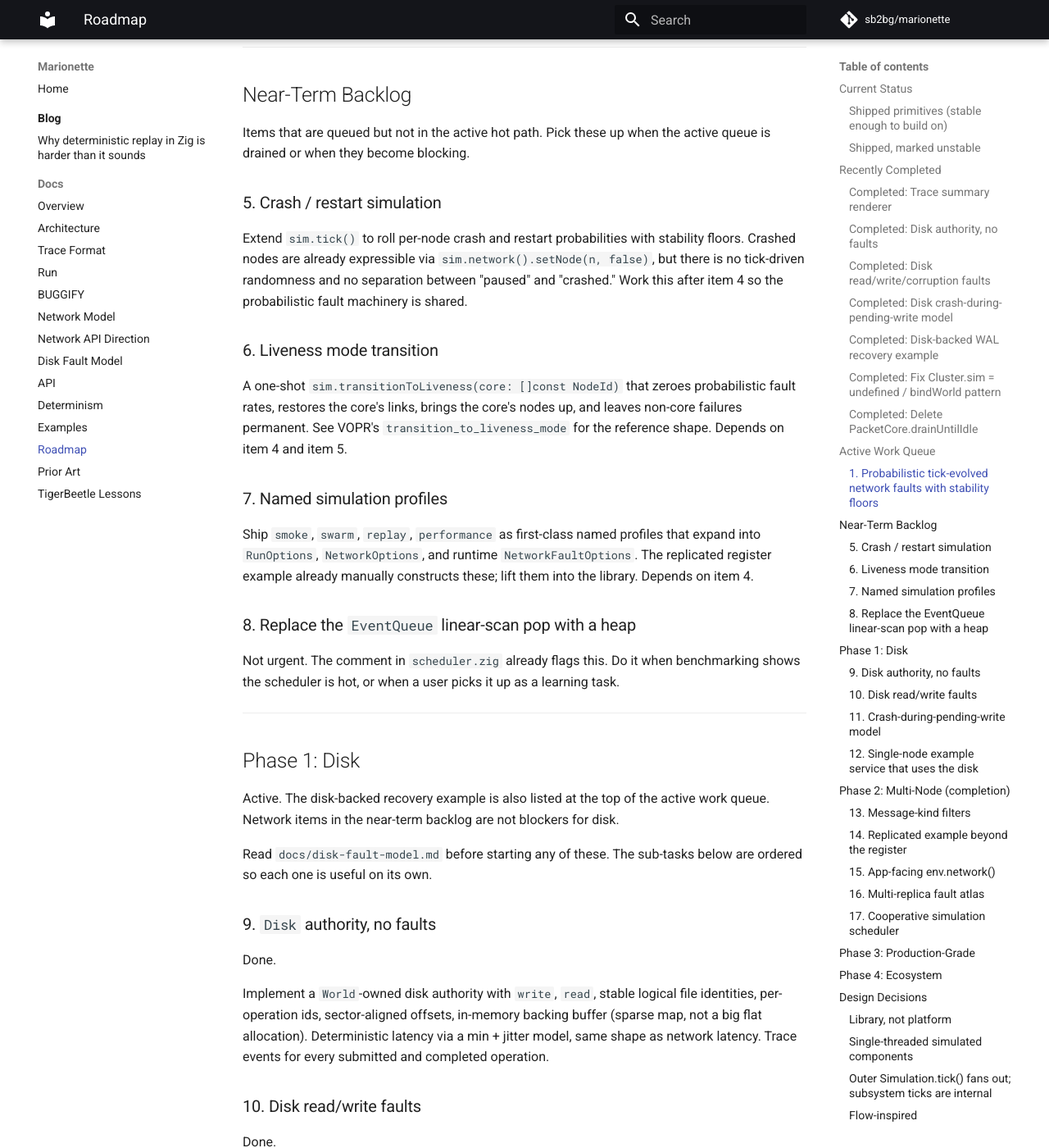
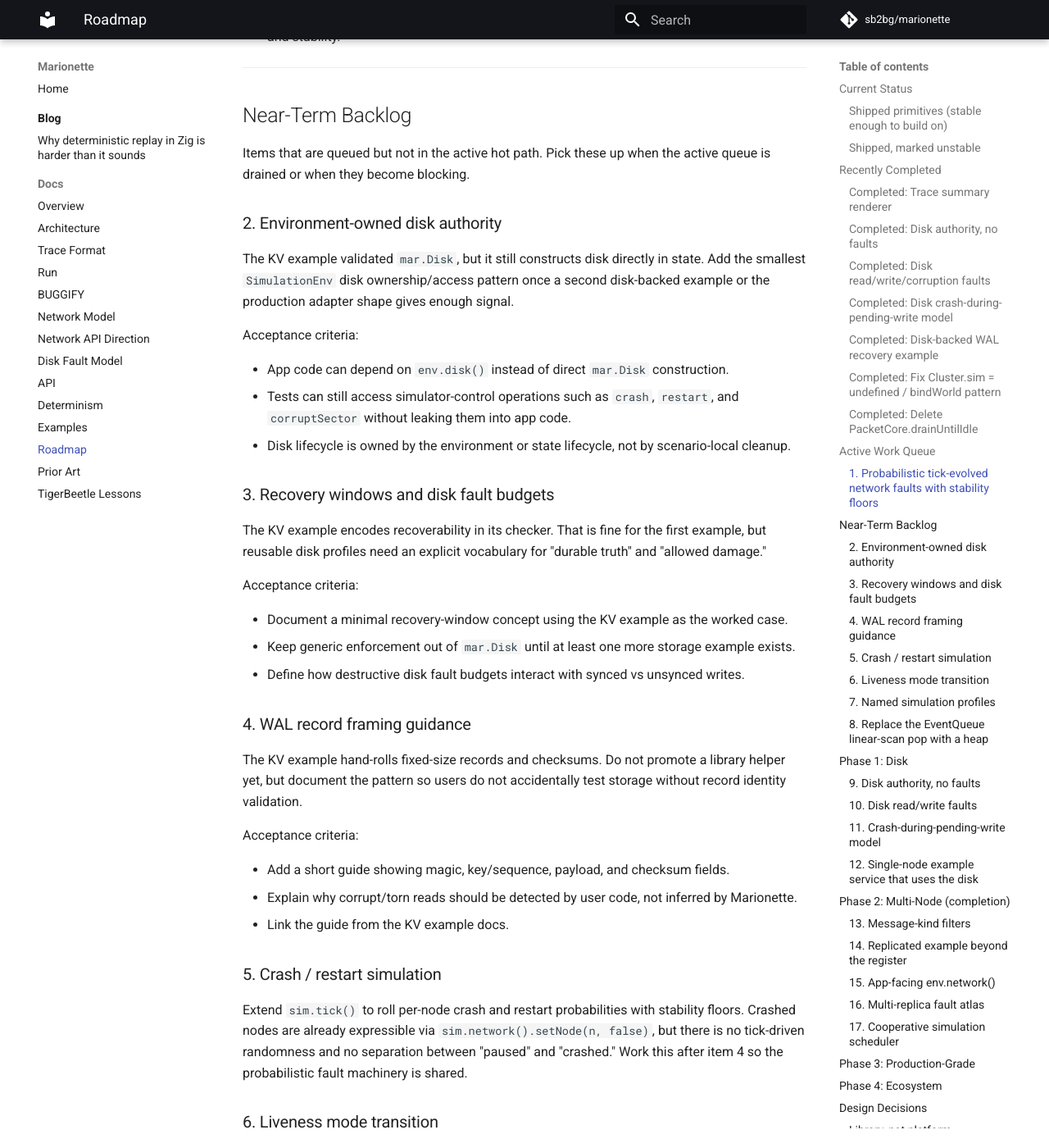
Before and after one commit to sb2bg/marionette, an MkDocs documentation site: the page built from docs/roadmap.md, in a window 1280 px wide and 1400 px high, scrolled down 7901 px. Shown: the whole window at 82% size. Built offline with MkDocs 1.6.1 and Material for MkDocs 9.7.7, drawn with Linux system fonts in a browser that asks for light colours; comment, search, counter and statistics services are not loaded; some of the changed text lies outside the part shown.

Commit message:
Add runWithStateLifecycle for deinit

```diff
--- a/docs/roadmap.md
+++ b/docs/roadmap.md
@@ -58,7 +58,8 @@ linearizability checker, time-travel debugging.
 - `World`: clock, seeded PRNG, trace log, event indexes.
 - `Clock`: production (host IO clock) and simulation (fake tick-based).
 - `Random`: seeded PRNG wrapper.
-- `mar.run` / `mar.runWithState`: twice-and-compare deterministic runner.
+- `mar.run` / `mar.runWithState` / `mar.runWithStateLifecycle`:
+  twice-and-compare deterministic runner.
   Stateful initializers receive the replay attempt's `World`; stateful
   scenarios and checks receive only state.
 - `RunOptions`, `RunFailure`, `RunReport`, `StateCheck`, named `Check`.
@@ -345,6 +346,48 @@ and the first disk-backed recovery example is now in place.
 Items that are queued but not in the active hot path. Pick these up when the
 active queue is drained or when they become blocking.
 
+### 2. Environment-owned disk authority
+
+The KV example validated `mar.Disk`, but it still constructs disk directly in
+state. Add the smallest `SimulationEnv` disk ownership/access pattern once a
+second disk-backed example or the production adapter shape gives enough signal.
+
+Acceptance criteria:
+
+- App code can depend on `env.disk()` instead of direct `mar.Disk` construction.
+- Tests can still access simulator-control operations such as `crash`,
+  `restart`, and `corruptSector` without leaking them into app code.
+- Disk lifecycle is owned by the environment or state lifecycle, not by
+  scenario-local cleanup.
+
+### 3. Recovery windows and disk fault budgets
+
+The KV example encodes recoverability in its checker. That is fine for the
+first example, but reusable disk profiles need an explicit vocabulary for
+"durable truth" and "allowed damage."
+
+Acceptance criteria:
+
+- Document a minimal recovery-window concept using the KV example as the
+  worked case.
+- Keep generic enforcement out of `mar.Disk` until at least one more storage
+  example exists.
+- Define how destructive disk fault budgets interact with synced vs unsynced
+  writes.
+
+### 4. WAL record framing guidance
+
+The KV example hand-rolls fixed-size records and checksums. Do not promote a
+library helper yet, but document the pattern so users do not accidentally test
+storage without record identity validation.
+
+Acceptance criteria:
+
+- Add a short guide showing magic, key/sequence, payload, and checksum fields.
+- Explain why corrupt/torn reads should be detected by user code, not inferred
+  by Marionette.
+- Link the guide from the KV example docs.
+
 ### 5. Crash / restart simulation
 
 Extend `sim.tick()` to roll per-node crash and restart probabilities with
```
Also changed, not shown: docs/api.md (+19 -2 lines), docs/architecture.md (+3 -2 lines), docs/run.md (+35 -0 lines), 3 other files.
